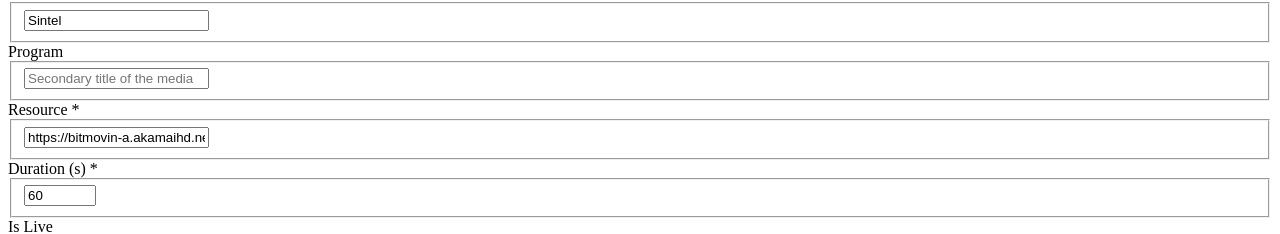
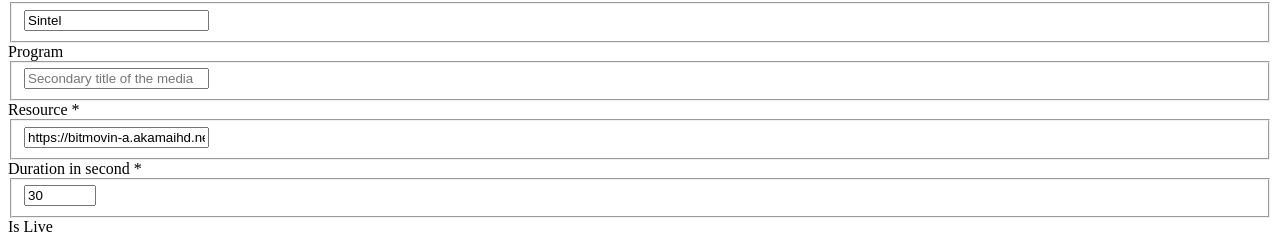
Before and after one commit to eliostvs/yb-playground, a React app: page / in a window 1280 px wide. Shown: the part 3165-3399 px from the top of the page. Built offline with nearby package versions, Linux system fonts and the light colour scheme; the HTML template or start-up script is replaced by a standard one; what youboralib would draw is missing.

Commit message:
feature(form): decrease video default duration

```diff
--- a/src/Form.jsx
+++ b/src/Form.jsx
@@ -104,14 +104,14 @@ const sections = [
       },
       {
         name: "content-duration",
-        label: "Duration (s)",
+        label: "Duration in second",
         required: true,
         type: "number",
         props: {
-          min: "60",
+          min: "30",
           max: "3599",
-          defaultValue: "60",
-          step: "60",
+          defaultValue: "30",
+          step: "30",
         },
       },
       {
```
